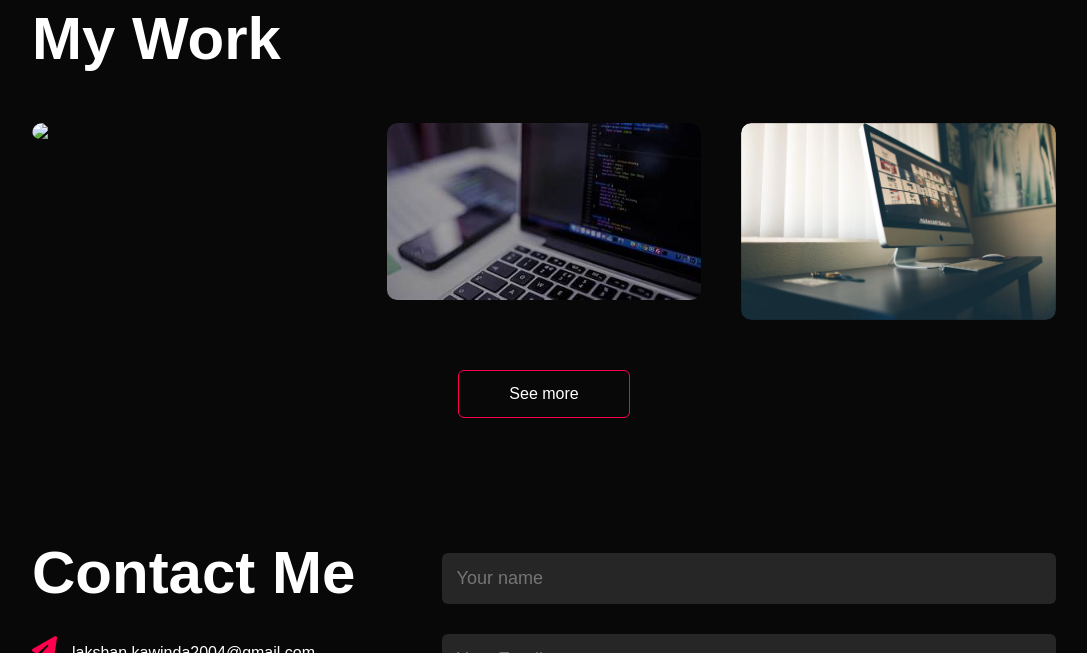
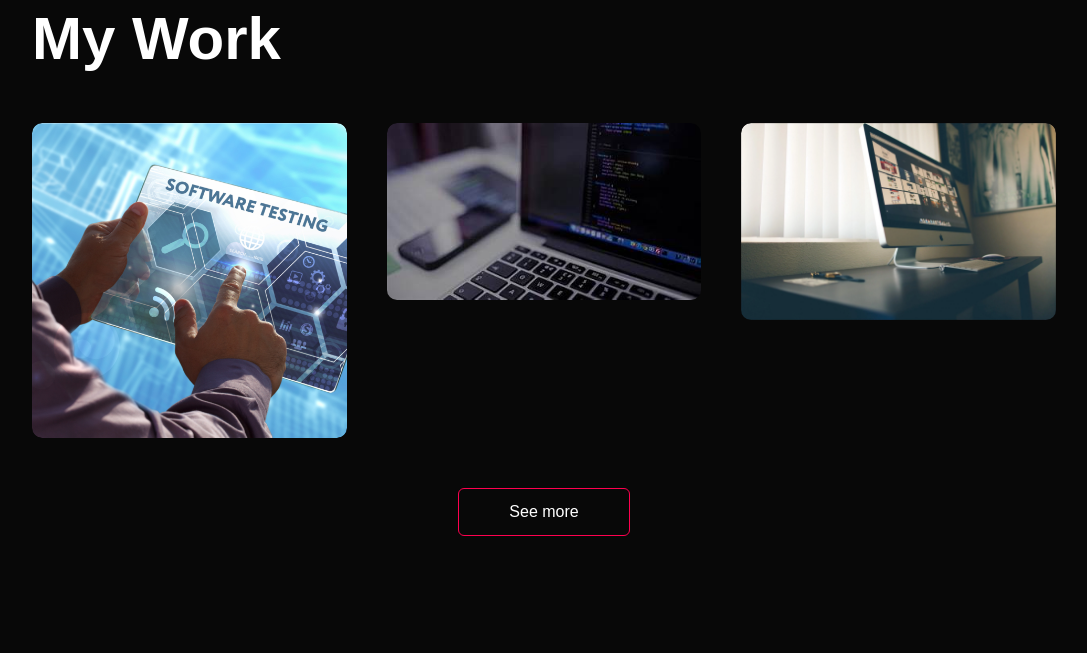
Before and after one commit to shan-robat/kavi, a plain HTML site: page index.html in a window 1280 px wide. Shown: the part 1940-2593 px from the top of the page, without its empty margins (96-1183 px from the left). Drawn offline with Linux system fonts and the light colour scheme.

Commit message:
Update index.html

```diff
--- a/index.html
+++ b/index.html
@@ -101,7 +101,7 @@
         <h1 class="sub-title">My Work</h1>
         <div class="work-list">
             <div class="work">
-                <img src="images/top-software-testing-companies.jpg">
+                <img src="top-software-testing-companies.jpg">
                 <div class="layer">
                     <h3>Software Testing</h3>
                     <p>software testing
```
